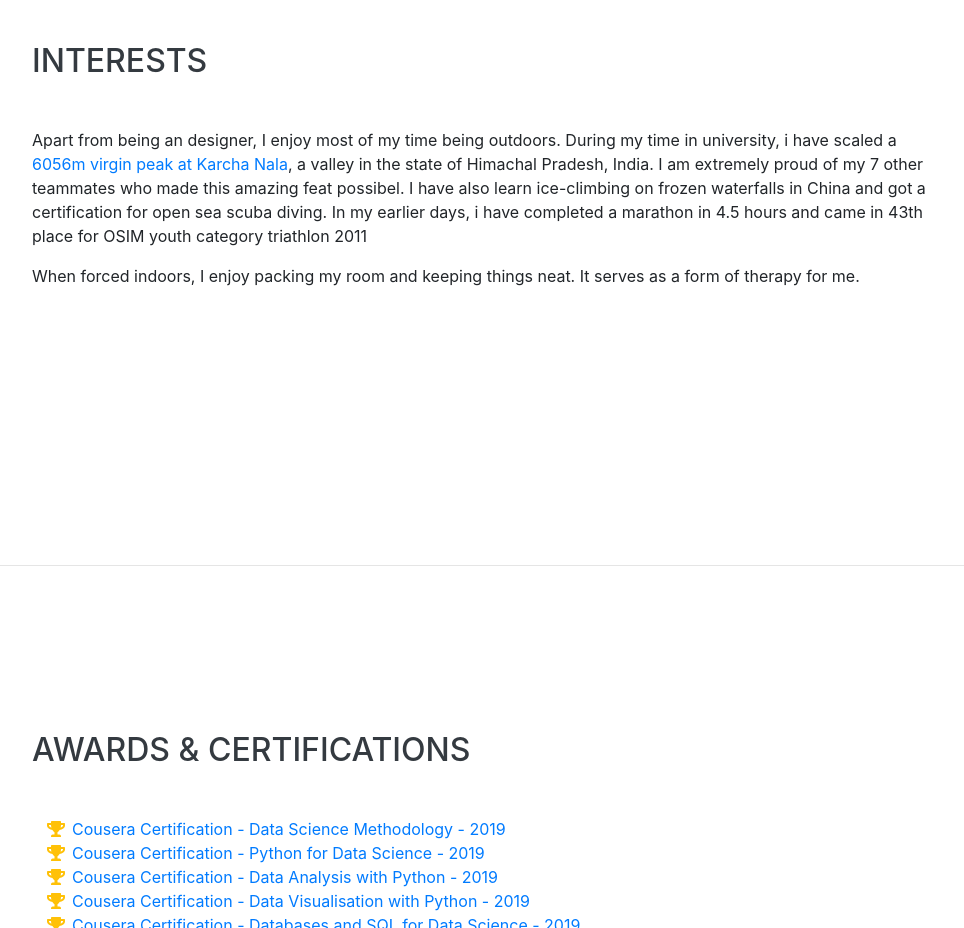
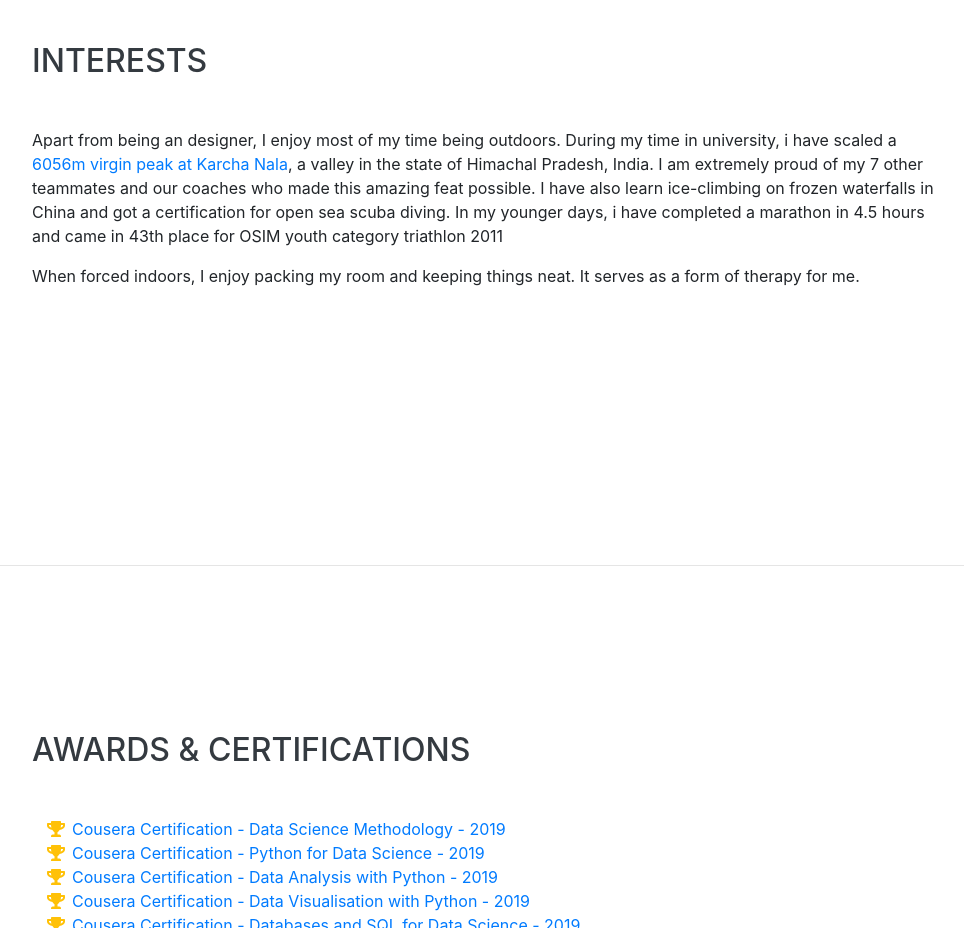
Before and after one commit to gohyiqian/Resume, a website with bundled scripts: page index.html in a window 1280 px wide. Shown: the part 3540-4468 px from the top of the page, without its empty margins (288-1252 px from the left). Built offline with nearby package versions, Linux system fonts and the light colour scheme; a web font is replaced by a local one.

Commit message:
Update index.html

```diff
--- a/index.html
+++ b/index.html
@@ -230,7 +230,7 @@
     <section class="resume-section p-3 p-lg-5 d-flex align-items-center" id="interests">
       <div class="w-100">
         <h2 class="mb-5">Interests</h2>
-        <p>Apart from being an designer, I enjoy most of my time being outdoors. During my time in university, i have scaled a <a href="https://www.straitstimes.com/singapore/education/sutds-name-scales-new-heights-as-students-climb-virgin-himalayan-mountain">6056m virgin peak at Karcha Nala</a>, a valley in the state of Himachal Pradesh, India. I am extremely proud of my 7 other teammates who made this amazing feat possibel. I have also learn ice-climbing on frozen waterfalls in China and got a certification for open sea scuba diving. In my earlier days, i have completed a marathon in 4.5 hours and came in 43th place for OSIM youth category triathlon 2011</p>
+        <p>Apart from being an designer, I enjoy most of my time being outdoors. During my time in university, i have scaled a <a href="https://www.straitstimes.com/singapore/education/sutds-name-scales-new-heights-as-students-climb-virgin-himalayan-mountain">6056m virgin peak at Karcha Nala</a>, a valley in the state of Himachal Pradesh, India. I am extremely proud of my 7 other teammates and our coaches who made this amazing feat possible. I have also learn ice-climbing on frozen waterfalls in China and got a certification for open sea scuba diving. In my younger days, i have completed a marathon in 4.5 hours and came in 43th place for OSIM youth category triathlon 2011</p>
         <p class="mb-0">When forced indoors, I enjoy packing my room and keeping things neat. It serves as a form of therapy for me.</p>
       </div>
     </section>
```
